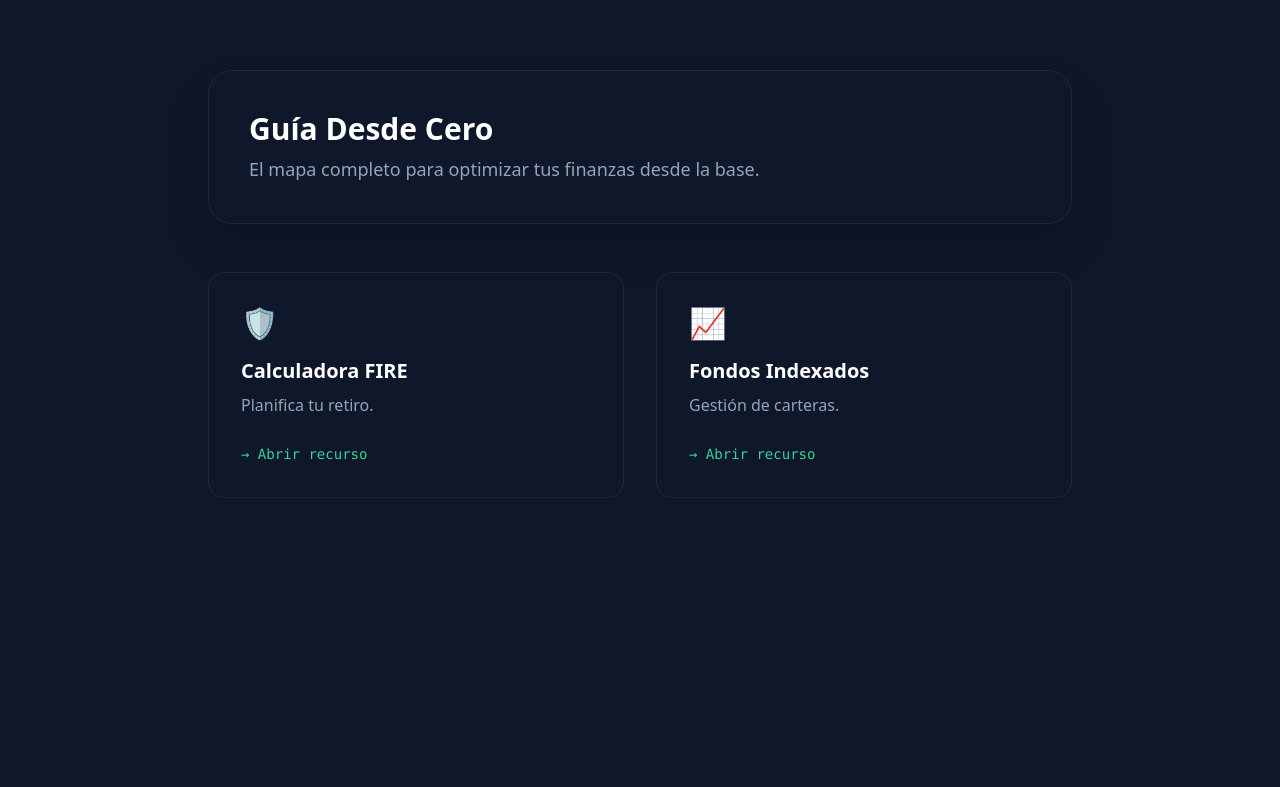
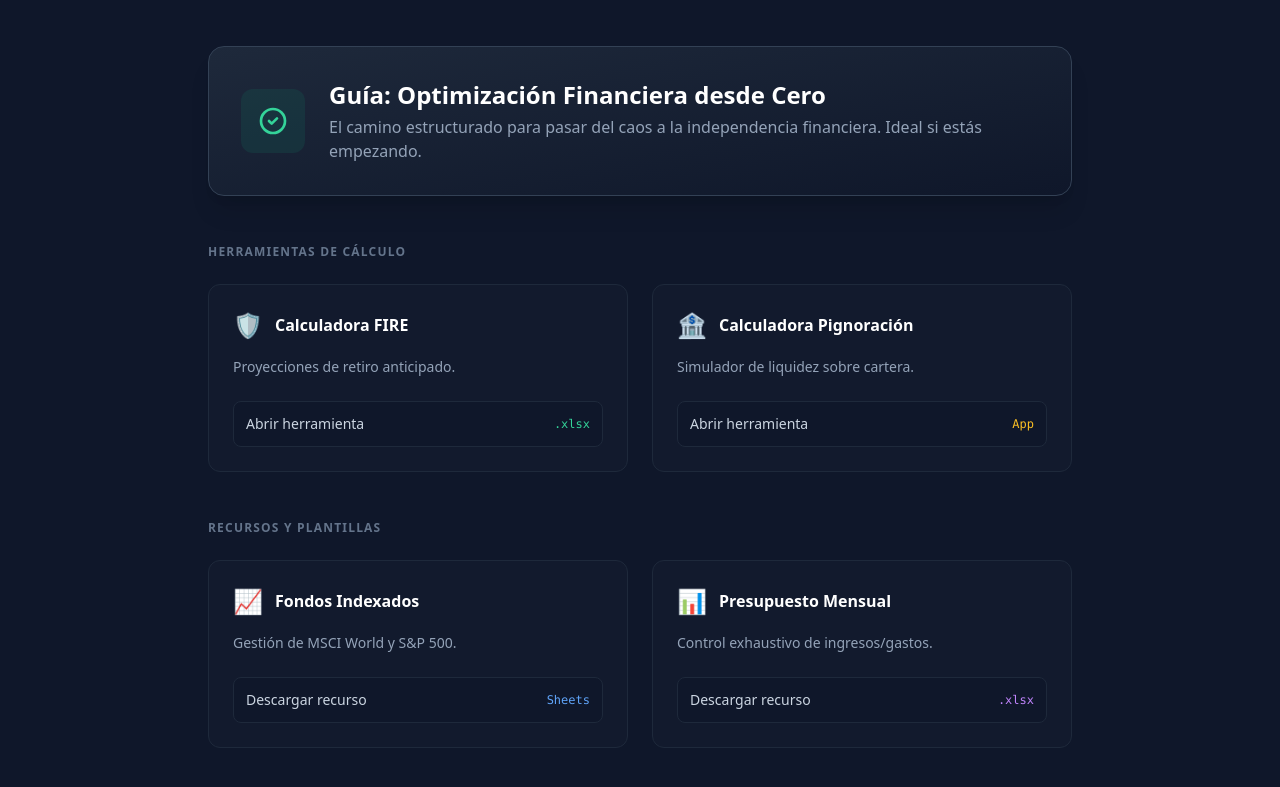
Before and after one commit to manoelfolgueira/manoelfolgueira.es, an Eleventy site: page src/index.njk in a window 1280 px wide. Shown: the part 75-862 px from the top of the page. Before the commit the page ends 800 px from the top, so only its background shows below. Built offline with nearby package versions, Linux system fonts and the light colour scheme; Eleventy itself is replaced by a stand-in of ours; files that its build step writes are made by us from their sources; files whose address does not match are found by name.

Commit message:
[feature/dashboard-2] feat: adding eleventy with standard layout

```diff
--- a/src/index.njk
+++ b/src/index.njk
@@ -3,25 +3,50 @@ layout: layout.njk
 title: Dashboard
 ---
 
-<div class="space-y-12 py-6">
-    <a href="/guia" class="block p-10 rounded-3xl bg-slate-900 border border-slate-800 hover:border-emerald-500/30 transition shadow-2xl">
-        <h2 class="text-3xl font-bold text-white mb-2">Guía Desde Cero</h2>
-        <p class="text-slate-400 text-lg">El mapa completo para optimizar tus finanzas desde la base.</p>
+<section class="mb-12">
+    <a href="/guia" class="group block p-8 rounded-2xl bg-gradient-to-br from-slate-800 to-slate-900 border border-slate-700 hover:border-emerald-500/50 transition-all shadow-xl">
+        <div class="flex items-center gap-6">
+            <div class="p-4 bg-emerald-500/10 text-emerald-400 rounded-xl group-hover:scale-110 transition-transform">
+                <svg xmlns="http://www.w3.org/2000/svg" class="h-8 w-8" fill="none" viewBox="0 0 24 24" stroke="currentColor"><path stroke-linecap="round" stroke-linejoin="round" stroke-width="2" d="M9 12l2 2 4-4m6 2a9 9 0 11-18 0 9 9 0 0118 0z" /></svg>
+            </div>
+            <div>
+                <h2 class="text-2xl font-bold text-white group-hover:text-emerald-400">Guía: Optimización Financiera desde Cero</h2>
+                <p class="text-slate-400 mt-1">El camino estructurado para pasar del caos a la independencia financiera. Ideal si estás empezando.</p>
+            </div>
+        </div>
     </a>
+</section>
 
-    <div class="grid gap-8 md:grid-cols-2">
-        {% set tools = [
-            { title: "Calculadora FIRE", desc: "Planifica tu retiro.", icon: "🛡️" },
-            { title: "Fondos Indexados", desc: "Gestión de carteras.", icon: "📈" }
-        ] %}
+<h3 class="text-xs font-bold text-slate-500 uppercase tracking-widest mb-6">Herramientas de Cálculo</h3>
+<div class="grid gap-6 md:grid-cols-2 mb-12">
+    {% set tools = [
+        { title: "Calculadora FIRE", desc: "Proyecciones de retiro anticipado.", icon: "🛡️", color: "emerald", label: ".xlsx" },
+        { title: "Calculadora Pignoración", desc: "Simulador de liquidez sobre cartera.", icon: "🏦", color: "amber", label: "App" }
+    ] %}
+    {% for item in tools %}
+    <div class="bg-slate-800/20 border border-slate-800 rounded-xl p-6 hover:bg-slate-800/40 transition">
+        <div class="flex items-center gap-3 mb-4"><span class="text-2xl">{{ item.icon }}</span><h4 class="font-bold text-white">{{ item.title }}</h4></div>
+        <p class="text-sm text-slate-400 mb-6">{{ item.desc }}</p>
+        <a href="#" class="flex items-center justify-between p-3 bg-slate-900 rounded-lg border border-slate-800 text-sm hover:border-{{ item.color }}-500/30">
+            <span class="text-slate-300">Abrir herramienta</span><span class="text-xs text-{{ item.color }}-400 font-mono">{{ item.label }}</span>
+        </a>
+    </div>
+    {% endfor %}
+</div>
 
-        {% for item in tools %}
-        <div class="group p-8 rounded-2xl bg-slate-900 border border-slate-800 hover:border-slate-700 transition">
-            <div class="text-3xl mb-4">{{ item.icon }}</div>
-            <h4 class="text-xl font-bold text-white mb-2">{{ item.title }}</h4>
-            <p class="text-slate-400 mb-6">{{ item.desc }}</p>
-            <span class="text-emerald-400 font-mono text-sm">→ Abrir recurso</span>
-        </div>
-        {% endfor %}
+<h3 class="text-xs font-bold text-slate-500 uppercase tracking-widest mb-6">Recursos y Plantillas</h3>
+<div class="grid gap-6 md:grid-cols-2">
+    {% set resources = [
+        { title: "Fondos Indexados", desc: "Gestión de MSCI World y S&P 500.", icon: "📈", color: "blue", label: "Sheets" },
+        { title: "Presupuesto Mensual", desc: "Control exhaustivo de ingresos/gastos.", icon: "📊", color: "purple", label: ".xlsx" }
+    ] %}
+    {% for item in resources %}
+    <div class="bg-slate-800/20 border border-slate-800 rounded-xl p-6 hover:bg-slate-800/40 transition">
+        <div class="flex items-center gap-3 mb-4"><span class="text-2xl">{{ item.icon }}</span><h4 class="font-bold text-white">{{ item.title }}</h4></div>
+        <p class="text-sm text-slate-400 mb-6">{{ item.desc }}</p>
+        <a href="#" class="flex items-center justify-between p-3 bg-slate-900 rounded-lg border border-slate-800 text-sm hover:border-{{ item.color }}-500/30">
+            <span class="text-slate-300">Descargar recurso</span><span class="text-xs text-{{ item.color }}-400 font-mono">{{ item.label }}</span>
+        </a>
     </div>
+    {% endfor %}
 </div>
```
